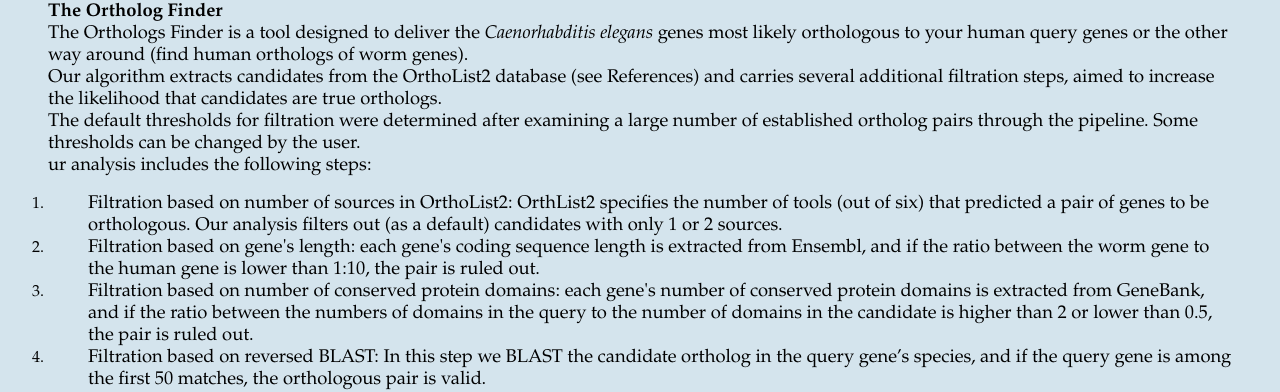
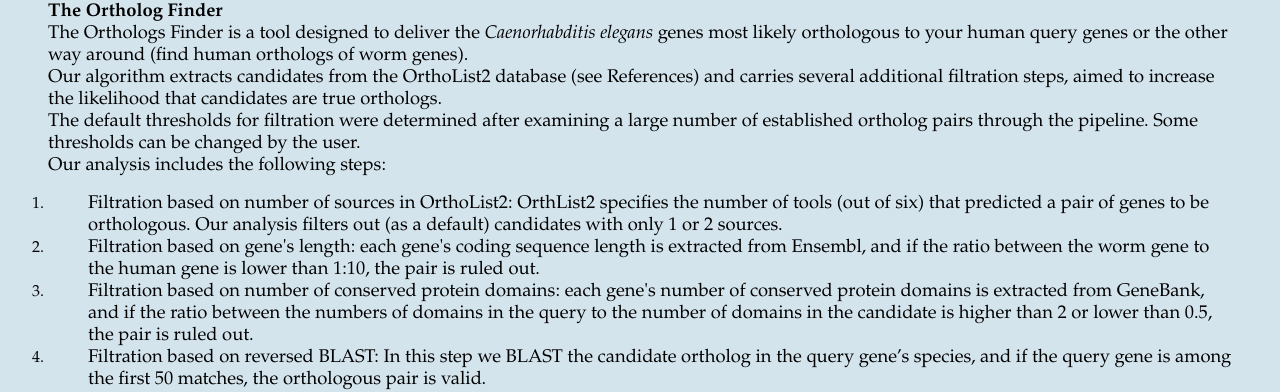
Before and after one commit to LiranAvda-TAU/Research, a Flask app: page /about in a window 1280 px wide. Shown: the part 456-848 px from the top of the page. Run offline with Flask 2, Linux system fonts and the light colour scheme; parts of the project's set-up code (start-up, migrations or seed data) failed here and were passed over.

Commit message:
typo in about

```diff
--- a/flask_web_application/templates/about.html
+++ b/flask_web_application/templates/about.html
@@ -24,7 +24,7 @@
         filtration steps, aimed to increase the likelihood that candidates are true orthologs.</p>
     <p>The default thresholds for filtration were determined after examining a large number of established ortholog
         pairs through the pipeline. Some thresholds can be changed by the user.</p>
-    <p>ur analysis includes the following steps: </p>
+    <p>Our analysis includes the following steps: </p>
     <ol>
     <li><p>Filtration based on number of sources in OrthoList2: OrthList2 specifies the number of tools (out of six)
         that predicted a pair of genes to be orthologous. Our analysis filters out (as a default) candidates with only 1
```
